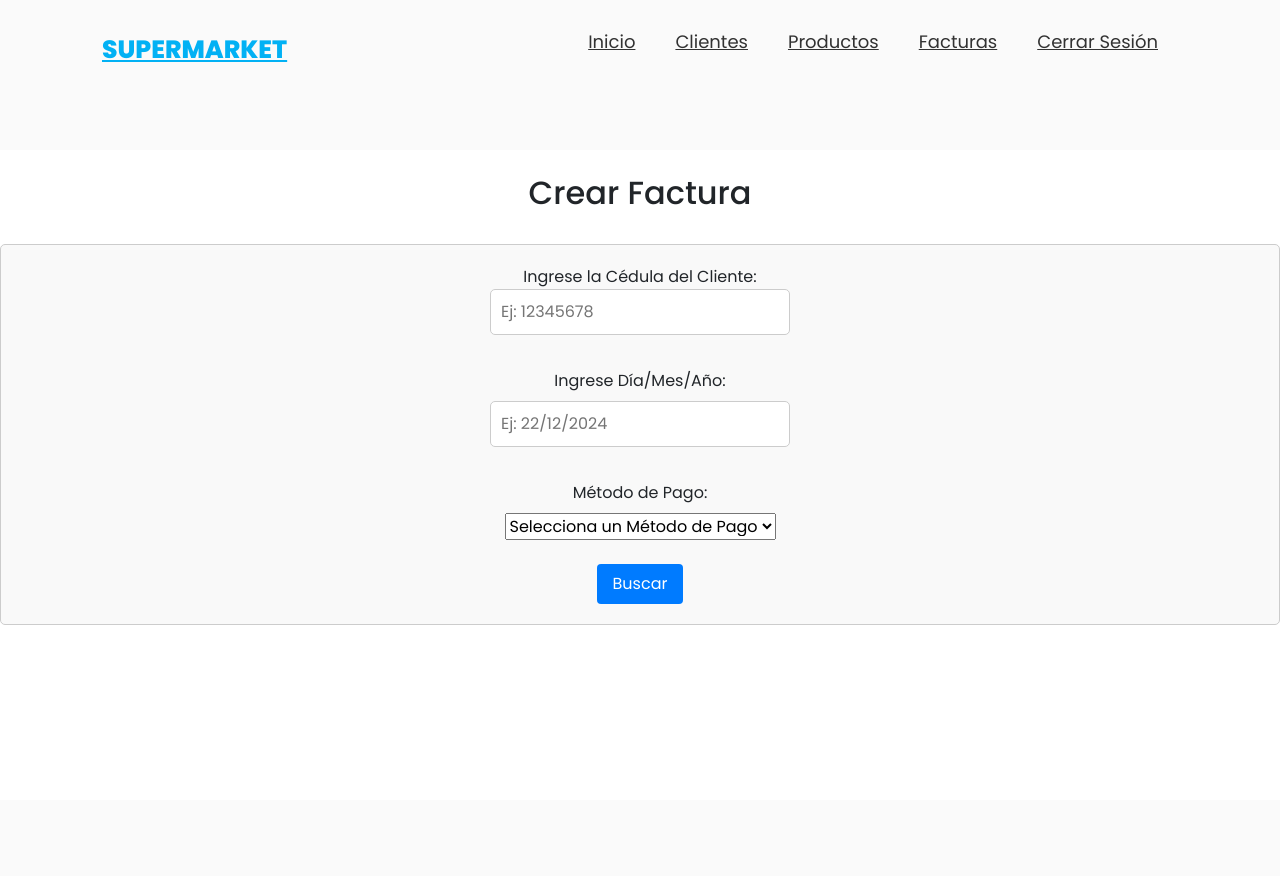
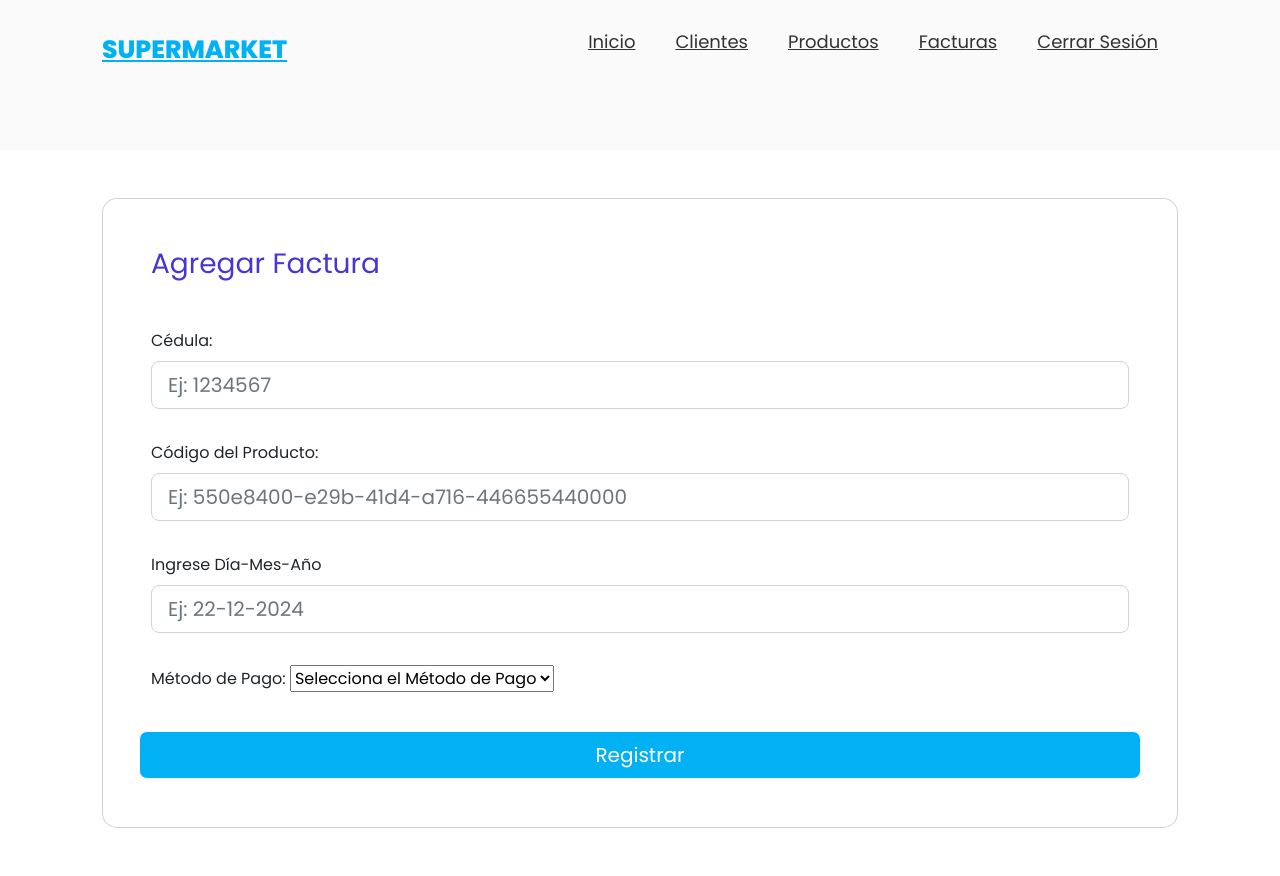
Before and after one commit to AntoinetteDizz/Proyecto-Cassandra, a Flask app: page /crear_factura in a window 1280 px wide. Before the commit the page ends 625 px from the top, so only its background shows below. Run offline with Flask 3, Linux system fonts and the light colour scheme.

Commit message:
Implementación de lógica para agregar una factura a la base de datos con sus respectivas validaciones y correciones de estilo en HTML.

```diff
--- a/app.py
+++ b/app.py
@@ -66,9 +66,10 @@ def panel():
     # Realizar consulta a la base de datos Cassandra
     clients = session.execute("SELECT * FROM clientes")
     products = session.execute("SELECT * FROM productos")
+    bills = session.execute("SELECT * FROM factura")
 
     # Mostrar resultados en una plantilla HTML
-    return render_template('panel.html', clients=clients, products=products)
+    return render_template('panel.html', clients=clients, products=products, bills=bills)
 
 #----------------------------------------Lógica de Panel Principal
 
@@ -158,6 +159,63 @@ def formulario_producto():
 
     return redirect(url_for('productos_index'))
 #----------------------------------------Lógica de Productos/Create
+
+
+#----------------------------------------Lógica de Facturas/Create
+@app.route('/formulario_factura', methods=['GET', 'POST'])
+def formulario_factura():
+    if request.method == 'POST':
+
+        # Mensaje de error
+        error_message = None
+
+        # Datos del formulario
+        ci_cliente = int(request.form['ci_cliente'])
+        fecha = request.form['fecha']
+        metodo_pago = request.form['metodo_pago']
+
+        # Verificar si la estructura del código UUID es valida
+        try:
+            id_producto = UUID(request.form['id_producto'])
+        except ValueError:
+            #--Manejar el caso en el que el UUID no sea válido
+            error_message = "El ID del producto no es válido - Intente nuevamente"
+            return render_template('Facturas/create.html', error_message=error_message)
+
+        # Verificar si la cédula del cliente existe en la tabla clientes
+        query_cliente = "SELECT * FROM clientes WHERE ci = %s"
+        cliente = session.execute(query_cliente, (ci_cliente,)).one()
+
+        # Verificar si el ID del producto existe en la tabla productos
+        query_producto = "SELECT * FROM productos WHERE id = %s"
+        producto = session.execute(query_producto, (id_producto,)).one()
+
+        # Validar existencia del cliente y producto
+        if not cliente:
+            error_message = "El cliente no existe - Intente nuevamente"
+            return render_template('Facturas/create.html', error_message=error_message)
+        elif not producto:
+            error_message = "El producto no existe - Intente nuevamente"
+            return render_template('Facturas/create.html', error_message=error_message)
+
+        # Verificar si hay stock de producto
+        if producto.stock == 0:
+            error_message = "El producto está agotado - Intente nuevamente"
+            return render_template('Facturas/create.html', error_message=error_message)
+        else:
+            # Actualizar el stock y agregar la factura a la tabla
+            nuevo_stock = producto.stock - 1
+            query_update_stock = "UPDATE productos SET stock = %s WHERE id = %s"
+            session.execute(query_update_stock, (nuevo_stock, id_producto))
+
+            # Guardar los datos en la factura en la tabla
+            query_insert_factura = "INSERT INTO supermarket.factura (id, ci_cliente, amount, date, payment_method, id_producto) VALUES (uuid(), %s, %s, %s, %s, %s)"
+            session.execute(query_insert_factura, (ci_cliente, producto.price, fecha, metodo_pago, id_producto))
+
+            return redirect(url_for('panel'))
+
+    return redirect(url_for('facturas_index'))
+#----------------------------------------Lógica de Facturas/Create
 
 
 #----------------------------------------Lógica de Eliminación
--- a/static/css/estilo.css
+++ b/static/css/estilo.css
@@ -246,3 +246,9 @@ img {
 .text-danger {
 	color: red;
 }
+
+.error-message {
+    text-align: center;
+    font-size: 20px;
+    color: red;
+}
--- a/templates/Clientes/create.html
+++ b/templates/Clientes/create.html
@@ -108,8 +108,8 @@
                     </div>
                 </div>
         </section>
+    </form>
 
-    </form>
     </footer>
     <!-- Bootstrap JavaScript Libraries -->
     <script src="https://cdn.jsdelivr.net/npm/@popperjs/core@2.11.6/dist/umd/popper.min.js"
--- a/templates/Facturas/create.html
+++ b/templates/Facturas/create.html
@@ -1,79 +1,17 @@
 <!doctype html>
-
 <html lang="en">
 
 <head>
-    <meta charset="UTF-8">
-    <meta name="viewport" content="width=device-width, initial-scale=1.0">
     <title>Supermarket - Crear Factura</title>
-    <link href="https://cdn.jsdelivr.net/npm/bootstrap@5.3.2/dist/css/bootstrap.min.css" rel="stylesheet" integrity="sha384-T3c6CoIi6uLrA9TneNEoa7RxnatzjcDSCmG1MXxSR1GAsXEV/Dwwykc2MPK8M2HN" crossorigin="anonymous">
-    <link rel="stylesheet" href="https://cdnjs.cloudflare.com/ajax/libs/font-awesome/6.4.0/css/all.min.css" integrity="sha512-iecdLmaskl7CVkqkXNQ/ZH/XLlvWZOJyj7Yy7tcenmpD1ypASozpmT/E0iPtmFIB46ZmdtAc9eNBvH0H/ZpiBw==" crossorigin="anonymous" referrerpolicy="no-referrer" />
+    <!-- Required meta tags -->
+    <meta charset="utf-8">
+    <meta name="viewport" content="width=device-width, initial-scale=1, shrink-to-fit=no">
+
+    <!-- Bootstrap CSS v5.2.1 -->
+    <link href="https://cdn.jsdelivr.net/npm/bootstrap@5.2.1/dist/css/bootstrap.min.css" rel="stylesheet"
+        integrity="sha384-iYQeCzEYFbKjA/T2uDLTpkwGzCiq6soy8tYaI1GyVh/UjpbCx/TYkiZhlZB6+fzT" crossorigin="anonymous">
+
     <link rel="stylesheet" href="{{ url_for('static', filename='css/estilo.css') }}">
-
-    <style>
-        /* Estilos opcionales para la tabla */
-        .socios {
-          padding: 20px;
-        }
-        /*.container {
-          max-width: 800px;
-          margin: 0 auto;
-        }*/
-        table {
-          border-collapse: collapse;
-          width: 100%;
-        }
-        th, td {
-          border: 1px solid black;
-          padding: 8px;
-          text-align: left;
-        }
-        th {
-          background-color: #f2f2f2;
-        }
-    </style>
-
-    <style>
-        /* Estilos opcionales del buscador*/
-        body {
-            /*display: flex;*/
-            justify-content: center;
-            align-items: center;
-            height: 100vh;
-            margin: 0;
-        }
-        section {
-            text-align: center;
-        }
-        form {
-            display: flex;
-            flex-direction: column;
-            align-items: center;
-            padding: 20px;
-            border: 1px solid #ccc;
-            border-radius: 5px;
-            background-color: #f9f9f9;
-        }
-        input[type="text"] {
-            width: 300px;
-            margin-bottom: 10px;
-            padding: 10px; /* Aumento del tamaño del padding */
-            border-radius: 5px; /* Bordes más redondeados */
-            border: 1px solid #ccc;
-        }
-        button {
-            padding: 8px 16px;
-            border: none;
-            border-radius: 4px;
-            background-color: #007bff;
-            color: white;
-            cursor: pointer;
-        }
-        button:hover {
-            background-color: #0056b3;
-        }
-    </style>
-
 </head>
 
 <body>
@@ -87,11 +25,11 @@
             <!-- Enlace simulacro para el logo -->
             <a href="{{ url_for('panel') }}" class="logo">SUPERMARKET</a>
 
-            <input type="checkbox" id="menu"/>
+            <input type="" id="menu"/>
 
             <!-- Referencia al menú -->
             <label for="menu">
-                <img src="" class="menu-icono" alt="menu">
+                <img src="Imagenes/menu.png" class="menu-icono" alt="menu">
             </label>
 
             <!-- Navegación -->
@@ -109,48 +47,78 @@
         </div>
     </header>
 
-    <br>
+    <form action="/formulario_factura" method="POST">
+        <section class="h-100 h-custom gradient-custom-2">
+            <div class="container py-5 h-80">
+                <div class="row d-flex justify-content-center align-items-center h-100">
+                    <div class="col-12">
+                        <div class="card card-registration card-registration-2" style="border-radius: 15px;">
+                            <div class="card-body p-0">
+                                <div class="row g-0">
 
-    <section>
+                                    <div class="p-5">
+                                        <h3 class="fw-normal mb-5" style="color: #4835d4;">Agregar Factura</h3>
 
-        <h2>Crear Factura</h2>
+                                        <div class="mb-4 pb-2">
+                                            <div class="form-outline">
+                                                <label class="form-label" for="form3Examplev4">Cédula:</label>
+                                                <input type="number" name="ci_cliente" id="form3Examplev4" class="form-control form-control-lg" placeholder="Ej: 1234567" required />
+                                            </div>
+                                        </div>
 
-        <br>
+                                        <div class="mb-4 pb-2">
+                                            <div class="form-outline">
+                                                <label class="form-label" for="form3Examplev4">Código del Producto:</label>
+                                                <input type="text" name="id_producto" id="form3Examplev4" class="form-control form-control-lg" placeholder="Ej: 550e8400-e29b-41d4-a716-446655440000" required />
+                                            </div>
+                                        </div>
 
-        <form action="" method="GET">
-            <label for="id">Ingrese la Cédula del Cliente:</label>
-            <input type="text" id="id" name="ci" required placeholder="Ej: 12345678">
+                                        <div class="mb-4 pb-2">
+                                            <div class="form-outline">
+                                                <label class="form-label" for="form3Examplev5">Ingrese Día-Mes-Año</label>
+                                                <input type="text" name="fecha" id="form3Examplev4"
+                                                class="form-control form-control-lg" placeholder="Ej: 22-12-2024" required/>
+                                            </div>
+                                        </div>
 
-            <br>
+                                        <div class="mb-4 pb-2">
+                                            <label class="form-label" for="form3Examplea4">Método de Pago: </label>
+                                            <select class="select" name="metodo_pago" required>
+                                                <option value="" selected disabled hidden>Selecciona el Método de Pago</option>
+                                                <option value="Debito">Débito</option>
+                                                <option value="Credito">Crédito</option>
+                                                <option value="Efectivo">Efectivo</option>
+                                            </select>
+                                        </div>
 
-            <label class="form-label" for="form3Examplev5">Ingrese Día/Mes/Año:</label>
-            <input type="text" name="date" id="form3Examplev4" placeholder="Ej: 22/12/2024" required/>
+                                        {% if error_message %}
+                                            <div class="error-message">
+                                                {{ error_message }}
+                                            </div>
+                                        {% endif %}
 
-            <br>
+                                        <div class="row">
 
-            <label class="form-label" for="form3Examplea4">Método de Pago: </label>
-            <select class="select" name="payment_method" required>
-                <option value="" selected disabled hidden>Selecciona un Método de Pago</option>
-                <option value="">Débito</option>
-                <option value="">Crédito</option>
-                <option value="">Efectivo</option>
-            </select>
+                                            <button type="submit" class="btn btn-light btn-lg" style="background-color: #02B1F4; color: white;" data-mdb-ripple-color="dark">Registrar</button>
+                                        </div>
+                                    </div>
 
-            <br>
+                                </div>
+                            </div>
+                        </div>
+                    </div>
+                </div>
+        </section>
+    </form>
 
-            <button type="submit">Buscar</button>
-        </form>
-    </section>
-
-
-    <div class="mb-5"></div>
-
-    <script src="https://cdn.jsdelivr.net/npm/bootstrap@5.3.2/dist/js/bootstrap.bundle.min.js" integrity="sha384-C6RzsynM9kWDrMNeT87bh95OGNyZPhcTNXj1NW7RuBCsyN/o0jlpcV8Qyq46cDfL" crossorigin="anonymous"></script>
-
-    <script>
-        function myFunction(){
-            window.location.href="http://localhost/pagina"
-        }
+    </footer>
+    <!-- Bootstrap JavaScript Libraries -->
+    <script src="https://cdn.jsdelivr.net/npm/@popperjs/core@2.11.6/dist/umd/popper.min.js"
+        integrity="sha384-oBqDVmMz9ATKxIep9tiCxS/Z9fNfEXiDAYTujMAeBAsjFuCZSmKbSSUnQlmh/jp3" crossorigin="anonymous">
     </script>
 
+    <script src="https://cdn.jsdelivr.net/npm/bootstrap@5.2.1/dist/js/bootstrap.min.js"
+        integrity="sha384-7VPbUDkoPSGFnVtYi0QogXtr74QeVeeIs99Qfg5YCF+TidwNdjvaKZX19NZ/e6oz" crossorigin="anonymous">
+    </script>
 </body>
+</html>
--- a/templates/Productos/create.html
+++ b/templates/Productos/create.html
@@ -109,8 +109,8 @@
                     </div>
                 </div>
         </section>
+    </form>
 
-    </form>
     </footer>
     <!-- Bootstrap JavaScript Libraries -->
     <script src="https://cdn.jsdelivr.net/npm/@popperjs/core@2.11.6/dist/umd/popper.min.js"
--- a/templates/Productos/index.html
+++ b/templates/Productos/index.html
@@ -109,6 +109,8 @@
         </div>
     </header>
 
+    <br>
+
     <section>
 
         <h2>Buscar Producto por Código</h2>
@@ -119,6 +121,8 @@
             <button type="submit">Buscar</button>
         </form>
     </section>
+
+    <br>
 
     <section class="socios container">
         <div class="row">
```
Also changed, not shown: templates/Clientes/index.html (+4 -3 lines), templates/Facturas/index.html (+7 -7 lines), templates/panel.html (+39 -3 lines).
